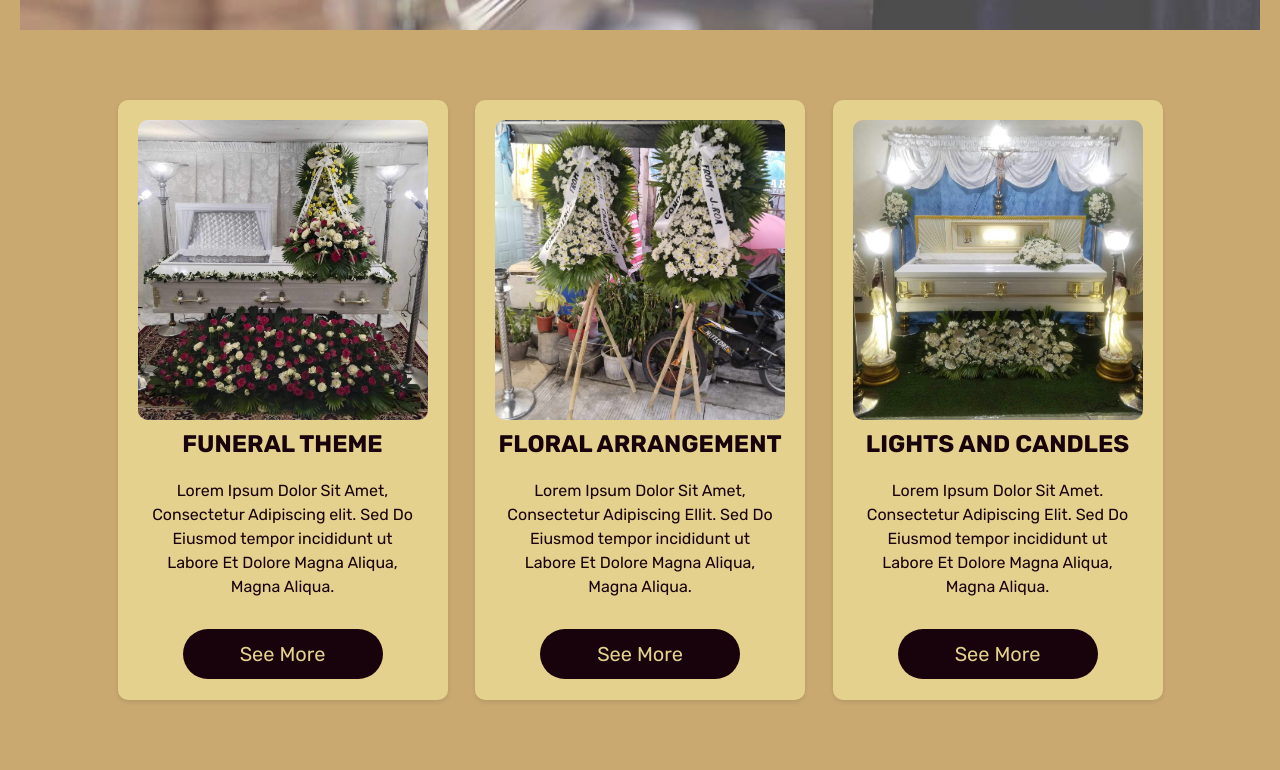
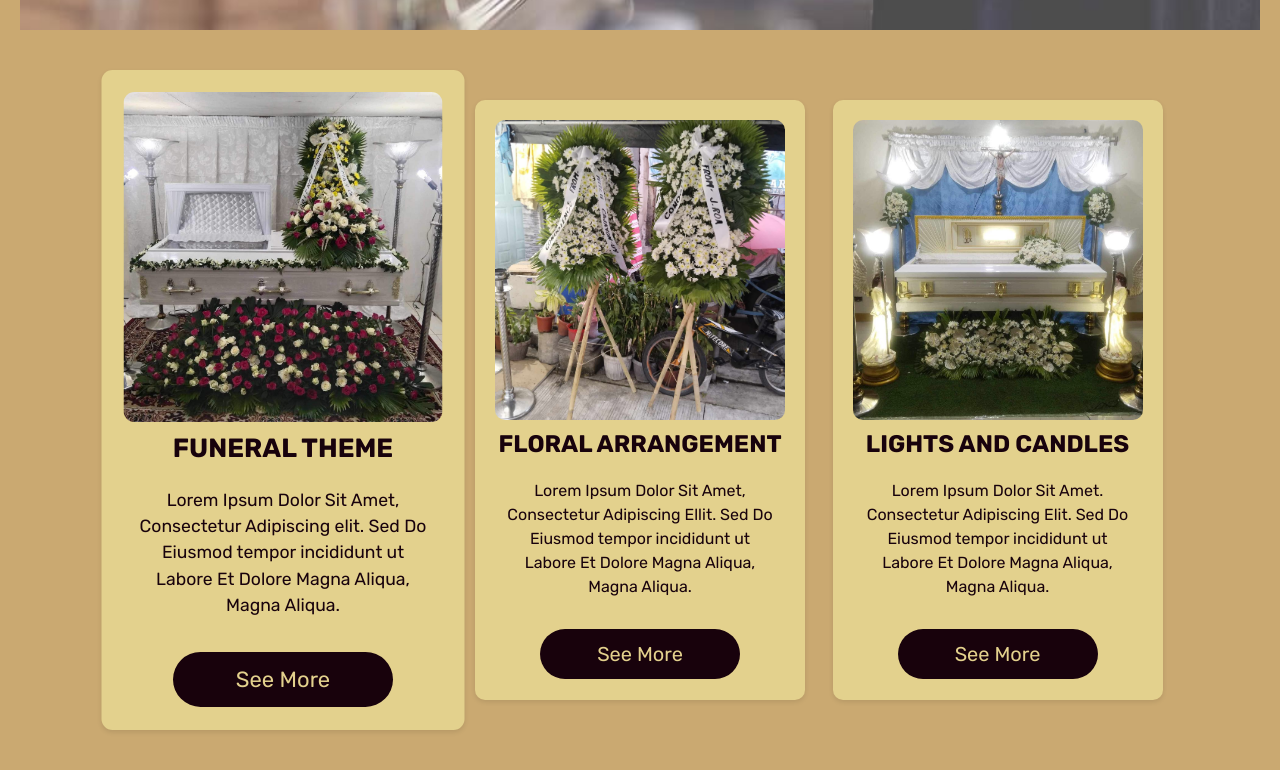
Before and after one commit to UltForce/FUNeral, a React (Create React App) app: page /homepage in a window 1280 px wide. In both pictures the pointer is over the element 282 px from the left and 1288 px from the top of the page. Shown: the part 888-1658 px from the top of the page. Built offline with nearby package versions, Linux system fonts and the light colour scheme; no server answers; the database is empty.

Commit message:
hover homepage

```diff
--- a/src/homepage.css
+++ b/src/homepage.css
@@ -75,6 +75,7 @@
   border-radius: 10px;
   padding: 20px;
   box-shadow: 0 2px 5px rgba(0, 0, 0, 0.1);
+  transition: all 0.3s;
 }
 
 .homecard img {
@@ -83,6 +84,11 @@
   object-fit: cover;
   border-radius: 10px;
 }
+
+.homecard:hover{
+  transform: scale(1.10);
+}
+
 
 .homecard h3 {
   margin-top: 10px;
```
